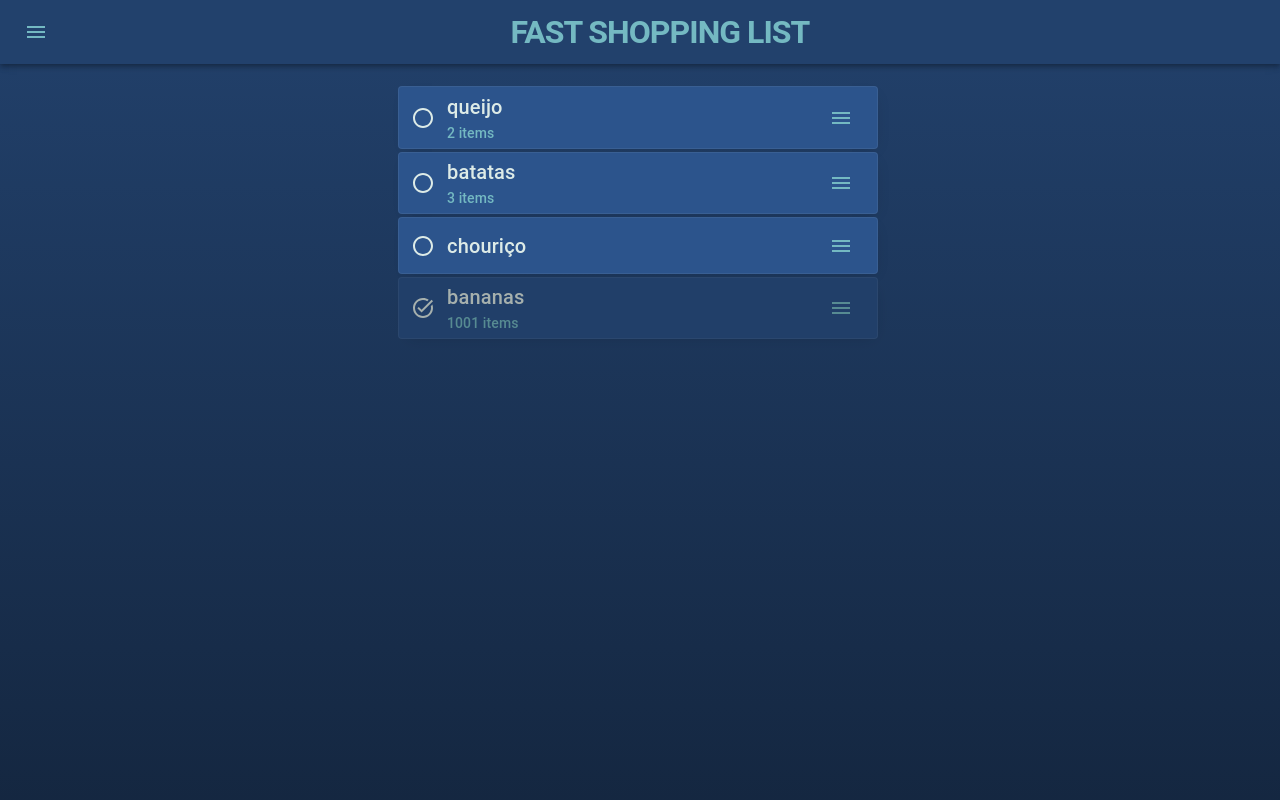
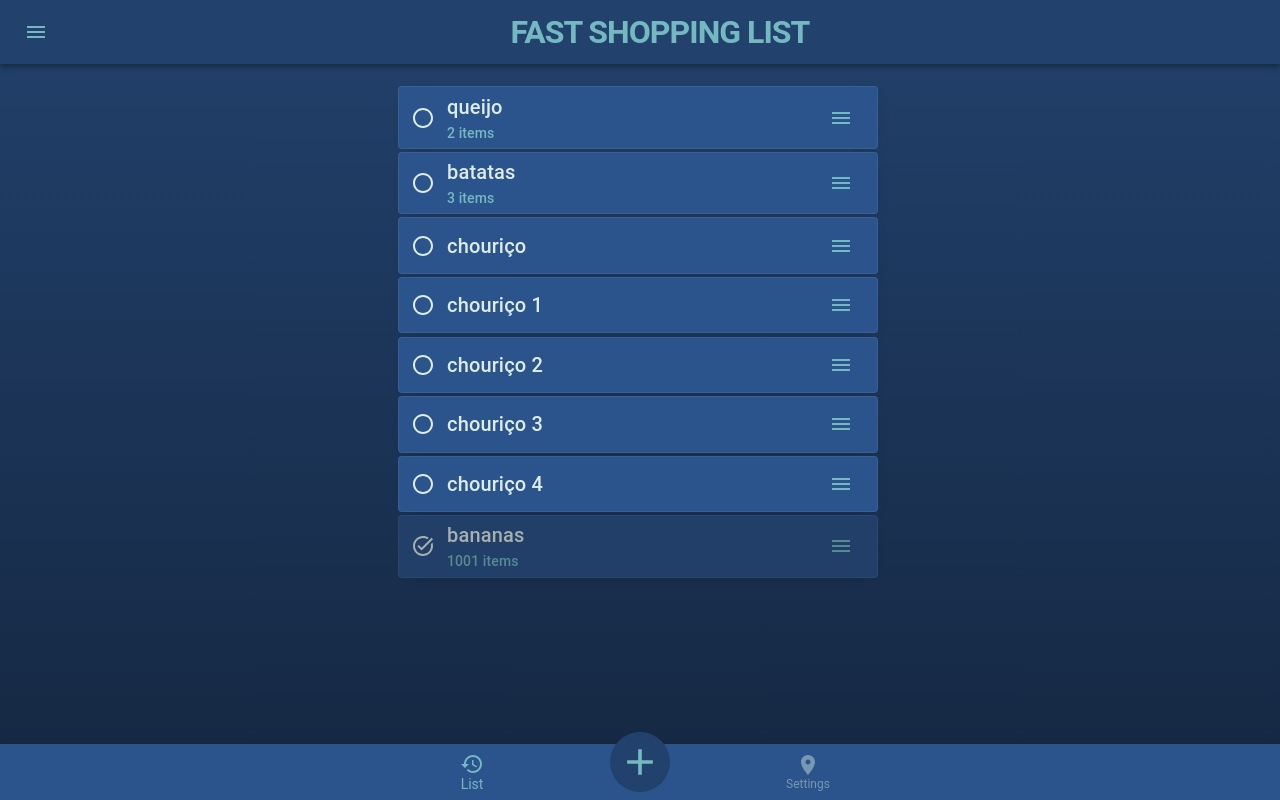
Before and after one commit to JGEsteves89/fast-shopping-list, a React (Create React App) app: page / in a window 1280 px wide. Built offline with nearby package versions, Linux system fonts and the light colour scheme.

Commit message:
C006: Bottom sheet implemented

```diff
--- /dev/null
+++ b/src/components/bottomSheet.css
@@ -0,0 +1,17 @@
+.bottom-sheet {
+	position: fixed;
+	bottom: 0;
+	left: 1rem;
+	right: 1rem;
+	padding: 1rem;
+	min-height: 80vh;
+}
+.close-button-fab {
+	background: transparent;
+	justify-self: right;
+}
+.sheet-header {
+	display: flex;
+	align-items: start;
+	justify-content: right;
+}
--- /dev/null
+++ b/src/components/bottomSheet.js
@@ -0,0 +1,38 @@
+import { useState } from 'react';
+import { alpha, Paper, Fab } from '@mui/material';
+import CloseIcon from '@mui/icons-material/Close';
+import ClickAwayListener from '@mui/base/ClickAwayListener';
+import { useTheme } from '@mui/material/styles';
+import Slide from '@mui/material/Slide';
+import './bottomSheet.css';
+function BottomSheet(props) {
+	const [show, setShow] = [props.show, props.setShow];
+	const theme = useTheme();
+
+	return (
+		show && (
+			<ClickAwayListener onClickAway={() => setShow(false)}>
+				<Slide in={show} direction="up">
+					<Paper className="bottom-sheet" sx={gradientBackground(theme)} elevation={3}>
+						<div className="sheet-header">
+							<Fab
+								onClick={() => setShow(false)}
+								className="close-button-fab"
+								size="small"
+								sx={{ background: 'transparent', color: 'white' }}>
+								<CloseIcon fontSize="small" />
+							</Fab>
+						</div>
+						<h1>HELLO DARKNESS MY OLD FRIEND</h1>
+					</Paper>
+				</Slide>
+			</ClickAwayListener>
+		)
+	);
+}
+const gradientBackground = (theme) => {
+	return {
+		background: `linear-gradient(0deg, rgba(0,0,0,1) -150%, ${alpha(theme.palette.background.default, 1)} 100%)`,
+	};
+};
+export default BottomSheet;
--- a/src/layout/default.css
+++ b/src/layout/default.css
@@ -11,3 +11,17 @@
 	align-items: center;
 	justify-items: center;
 }
+#add-button-icon {
+	background-color: #22416c;
+	border-radius: 50%;
+	font-size: 60px;
+	padding: 0.5rem;
+	color: #74b9c2 !important;
+	transform: translate(0, -10px);
+}
+.MuiBottomNavigationAction-root {
+	color: rgba(173, 202, 203, 0.58) !important;
+}
+.MuiBottomNavigationAction-root.Mui-selected {
+	color: #74b9c2 !important;
+}
--- a/src/layout/default.js
+++ b/src/layout/default.js
@@ -1,19 +1,28 @@
 import React from 'react';
 import CssBaseline from '@mui/material/CssBaseline';
 import Box from '@mui/material/Box';
+import Paper from '@mui/material/Paper';
 import AppBar from '@mui/material/AppBar';
 import Toolbar from '@mui/material/Toolbar';
 import Grid from '@mui/material/Grid';
 import MenuIcon from '@mui/icons-material/Menu';
 import IconButton from '@mui/material/IconButton';
+import AddIcon from '@mui/icons-material/Add';
 import { useTheme } from '@mui/material/styles';
 import { alpha, Typography } from '@mui/material';
+import BottomNavigation from '@mui/material/BottomNavigation';
+import BottomNavigationAction from '@mui/material/BottomNavigationAction';
+import RestoreIcon from '@mui/icons-material/Restore';
+import LocationOnIcon from '@mui/icons-material/LocationOn';
 
 import ShoppingList from '../pages/shoppingList.js';
+import BottomSheet from '../components/bottomSheet.js';
 import './default.css';
 
 function DefaultLayout() {
 	const theme = useTheme();
+	const [currentPage, setCurrentPage] = React.useState(0);
+	const [showAddItem, setShowAddItem] = React.useState(false);
 	return (
 		<Box className="app-body" sx={gradientBackground(theme)}>
 			<CssBaseline />
@@ -34,6 +43,19 @@ function DefaultLayout() {
 			<Box className="app-content">
 				<ShoppingList />
 			</Box>
+			<BottomSheet show={showAddItem} setShow={setShowAddItem}></BottomSheet>
+			<Paper sx={{ position: 'fixed', bottom: 0, left: 0, right: 0 }} elevation={3}>
+				<BottomNavigation
+					showLabels
+					value={currentPage}
+					onChange={(event, newCurrentPage) => {
+						setCurrentPage(newCurrentPage);
+					}}>
+					<BottomNavigationAction label="List" icon={<RestoreIcon />} />
+					<BottomNavigationAction onClick={() => setShowAddItem(!showAddItem)} id="add-button" icon={<AddIcon id="add-button-icon" />} />
+					<BottomNavigationAction label="Settings" icon={<LocationOnIcon />} />
+				</BottomNavigation>
+			</Paper>
 		</Box>
 	);
 }
--- a/src/pages/shoppingList.js
+++ b/src/pages/shoppingList.js
@@ -10,6 +10,10 @@ function ShoppingList() {
 			{ id: 2, qty: 2, name: 'queijo', bought: false },
 			{ id: 3, qty: 3, name: 'batatas', bought: false },
 			{ id: 4, qty: 1, name: 'chouriço', bought: false },
+			{ id: 5, qty: 1, name: 'chouriço 1', bought: false },
+			{ id: 6, qty: 1, name: 'chouriço 2', bought: false },
+			{ id: 7, qty: 1, name: 'chouriço 3', bought: false },
+			{ id: 8, qty: 1, name: 'chouriço 4', bought: false },
 		].sort(defaultSorter)
 	);
 
```
